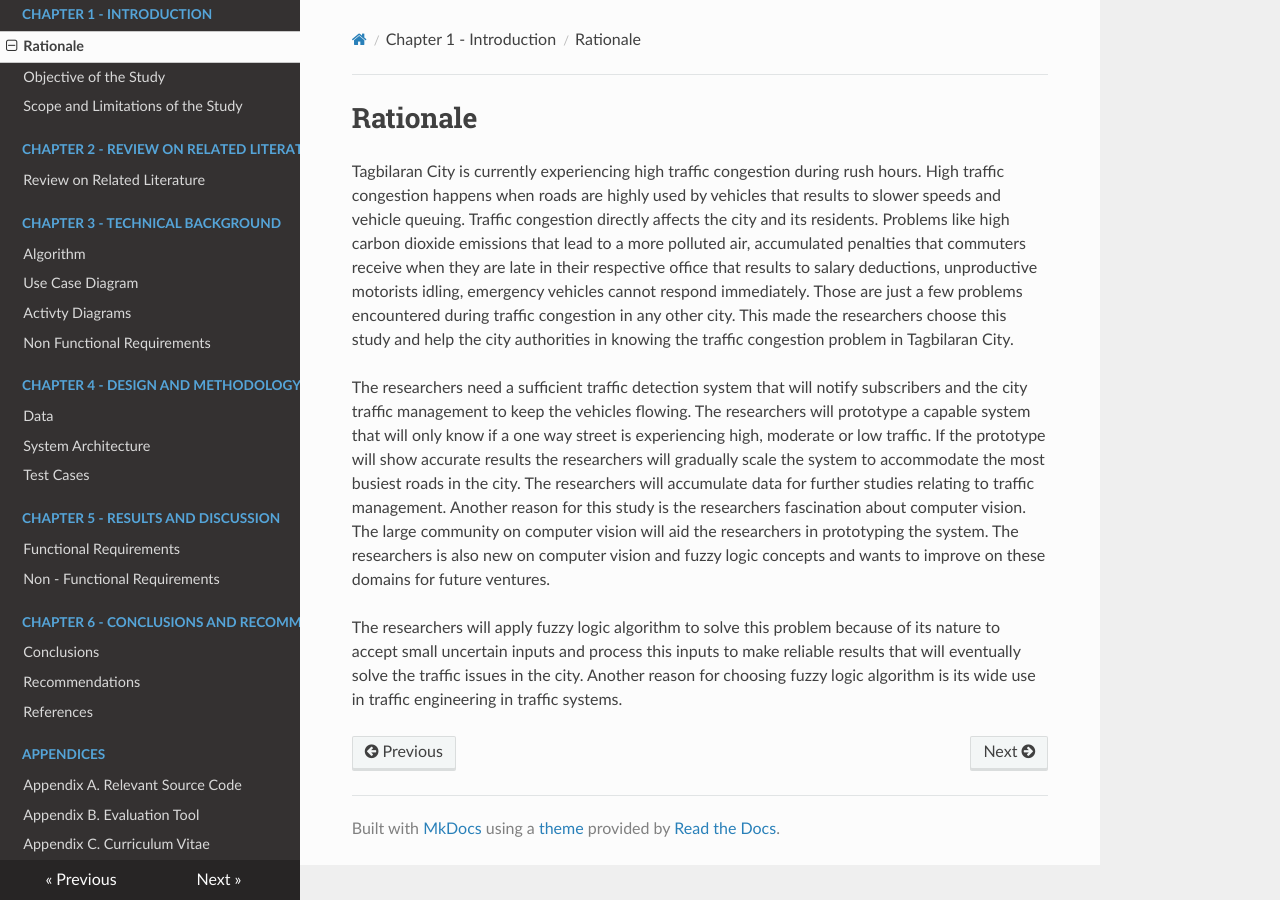
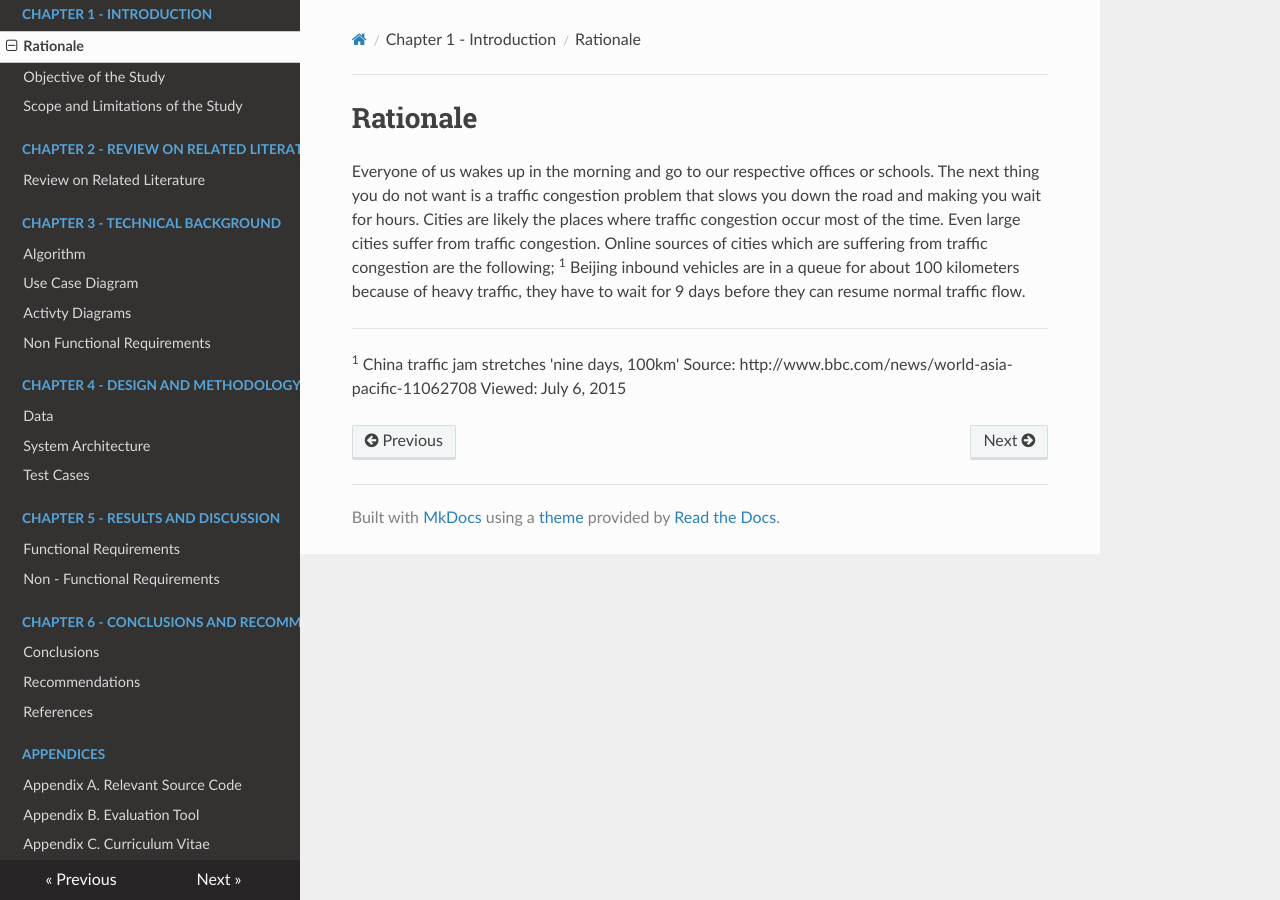
Before and after one commit to mikhailejohnapale/argomada-fuzz-track-doc, an MkDocs documentation site: the page built from docs/chapter1/rationale.md, in a window 1280 px wide. Built offline with MkDocs 1.6.1, drawn with Linux system fonts in a browser that asks for light colours; nearby versions of some CDN libraries; old or Windows-style settings are respelled for this version of MkDocs.

Commit message:
general approach to traffic, sited cities

```diff
--- a/docs/chapter1/rationale.md
+++ b/docs/chapter1/rationale.md
@@ -1,30 +1,13 @@
 # Rationale
 
-Tagbilaran City is currently experiencing high traffic congestion during rush
-hours. High traffic congestion happens when roads are highly used by vehicles
-that results to slower speeds and vehicle queuing. Traffic congestion directly
-affects the city and its residents. Problems like high carbon dioxide emissions
-that lead to a more polluted air, accumulated penalties that commuters receive
-when they are late in their respective office that results to salary deductions,
-unproductive motorists idling, emergency vehicles cannot respond immediately.
-Those are just a few problems encountered during traffic congestion in any other
-city. This made the researchers choose this study and help the city authorities
-in knowing the traffic congestion problem in Tagbilaran City.
+Everyone of us wakes up in the morning and go to our respective offices or schools.
+The next thing you do not want is a traffic congestion problem that slows you down
+the road and making you wait for hours. Cities are likely the places where traffic
+congestion occur most of the time. Even large cities suffer from traffic congestion.
+Online sources of cities which are suffering from traffic congestion are the following;
+<sup>1</sup> Beijing inbound vehicles are in a queue for about 100 kilometers because
+of heavy traffic, they have to wait for 9 days before they can resume normal traffic flow.
 
-The researchers need a sufficient traffic detection system that will notify
-subscribers and the city traffic management to keep the vehicles flowing.
-The researchers will prototype a capable system that will only
-know if a one way street is experiencing high, moderate or low traffic.
-If the prototype will show accurate results the researchers will gradually scale
-the system to accommodate the most busiest roads in the city. The researchers will
-accumulate data for further studies relating to traffic management.
-Another reason for this study is the researchers fascination about computer vision.
-The large community on computer vision will aid the researchers in prototyping the system.
-The researchers is also new on computer vision and fuzzy logic concepts
-and wants to improve on these domains for future ventures.
-
-The researchers will apply fuzzy logic algorithm to solve this problem because of its
-nature to accept small uncertain inputs and process this inputs to make
-reliable results that will eventually solve the traffic issues in the city.
-Another reason for choosing fuzzy logic algorithm is its wide use in traffic
-engineering in traffic systems.
+---
+<sup>1</sup> China traffic jam stretches 'nine days, 100km'
+Source: http://www.bbc.com/news/world-asia-pacific-11062708 Viewed: July 6, 2015
```
